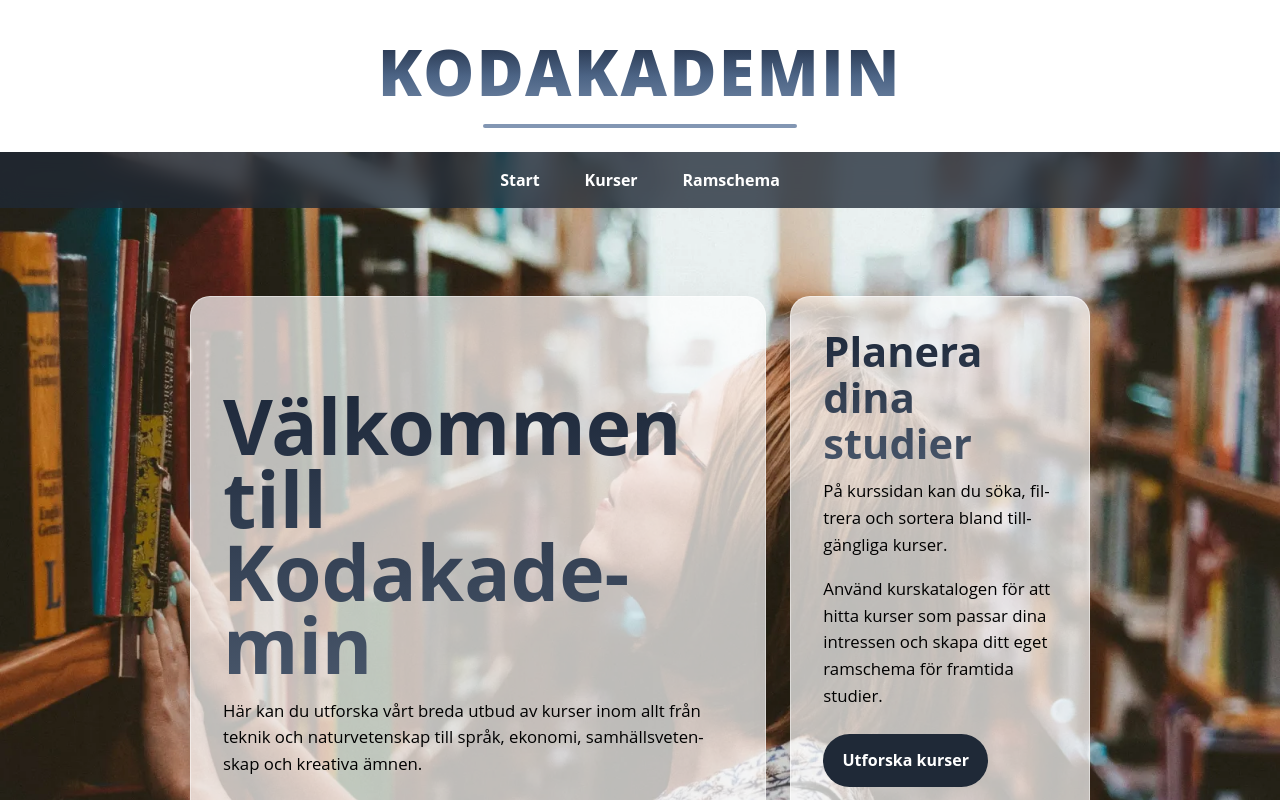
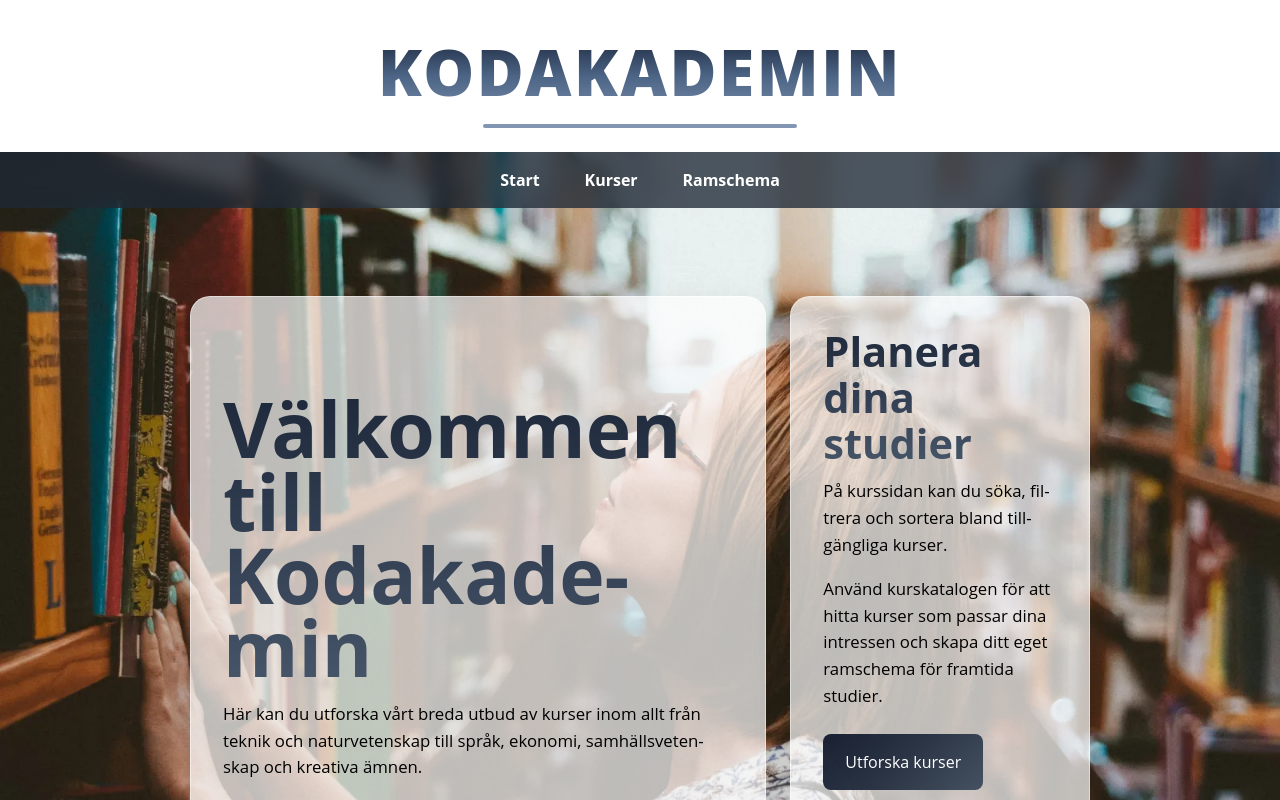
Before and after one commit to fredrikastjernlof/Kodakademin, an Angular app: page / in a window 1280 px wide. Shown: the top 800 px of the page. Built offline with nearby package versions, Linux system fonts and the light colour scheme.

Commit message:
Adjust home page link layout

```diff
--- a/src/app/pages/home/home.scss
+++ b/src/app/pages/home/home.scss
@@ -57,14 +57,19 @@
 }
 
 .nav-card a {
-  display: inline-block;
-  max-width: 100%;
-  padding: 0.9rem 1.2rem;
-  border-radius: 999px;
-  background: #1f2937;
+  width: 10rem;
+  display: block;
+  margin-top: auto;
+  padding: 1rem;
+  border-radius: 0.5rem;
+  background: linear-gradient(135deg,
+      rgb(15 23 42 / 0.95),
+      rgb(30 41 59 / 0.92),
+      rgb(51 65 85 / 0.88));
   color: white;
-  font-weight: 700;
+  text-align: center;
   text-decoration: none;
+  cursor: pointer;
 }
 
 .nav-card a:hover,
```
